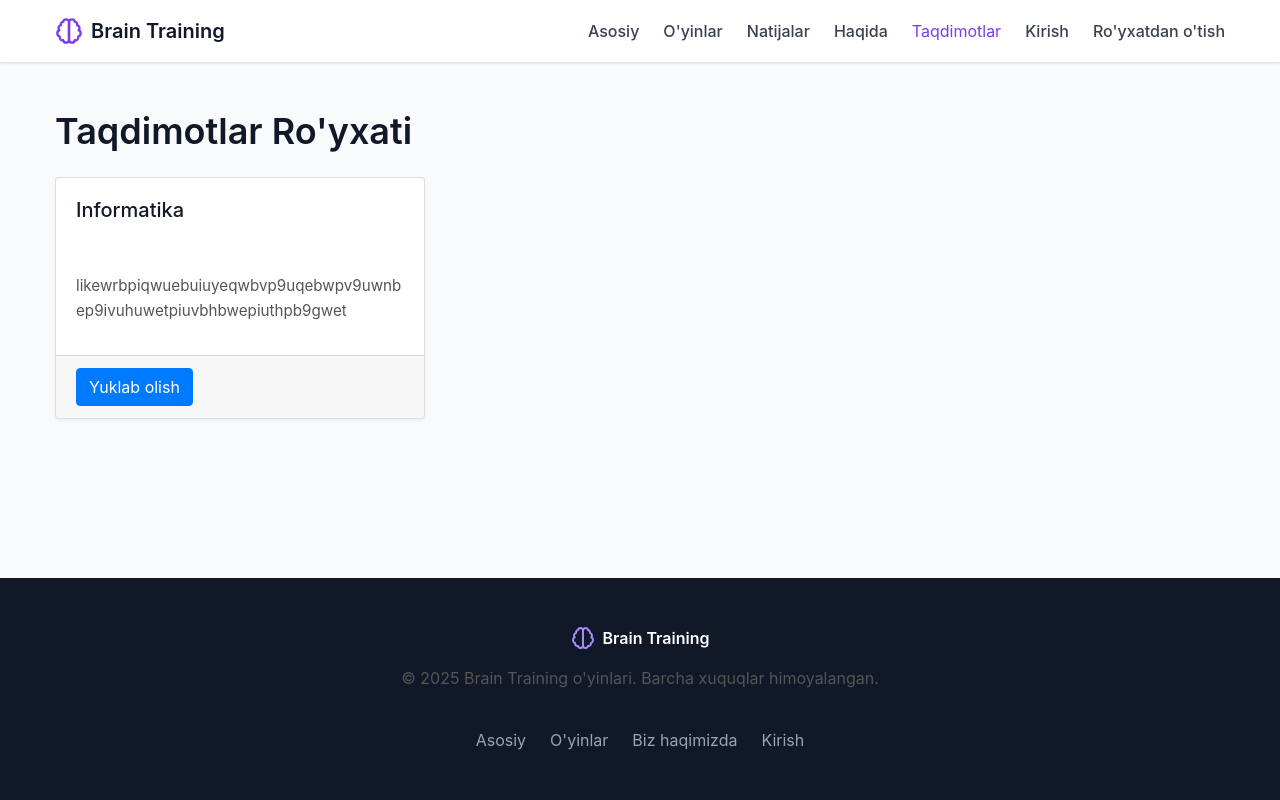
After one commit to qodirov004/Brain_Training, a Django app: page /presentation/ in a window 1280 px wide. The commit adds this page. Run offline with Django 4.2, Linux system fonts and the light colour scheme; data comes from the database, SQL or seed files in the repository; both versions use the stored data as it was after the commit.

Commit message:
presentatsiya qo'shildi

```diff
--- a/brainapp/models.py
+++ b/brainapp/models.py
@@ -116,3 +116,16 @@ class UserResult(models.Model):
     class Meta:
         verbose_name = "Foydalanuvchilar natijalari"
         verbose_name_plural = verbose_name
+
+class Presentation(models.Model) :
+    title = models.CharField(max_length=255, verbose_name="Sarlavha")
+    description = models.TextField(verbose_name="Tavsif")
+    file = models.FileField(upload_to="presentations/", verbose_name="Fayl")
+    created_at = models.DateField(auto_now_add=True, verbose_name="Yaratilgan vaqt")
+
+    class Meta :
+        verbose_name = "Prezentatsiya"
+        verbose_name_plural = "Prezentatsiyalar"
+
+    def __str__(self):
+        return self.title
--- a/brainapp/urls.py
+++ b/brainapp/urls.py
@@ -21,8 +21,11 @@ urlpatterns = [
     path('games/results/', views.game_results_list, name='game_results_list'),
 
     path('tests/', views.test_list, name='test_list'),
-     path('test/<int:test_id>/', views.test_detail, name='test_detail'),
+    path('test/<int:test_id>/', views.test_detail, name='test_detail'),
 
+    #Presentation
+    path('presentation/', views.presentation_list, name='presentation_list'),
+    path('presentation/<int:presentation_id>/', views.presentation_download, name='presentation_download'),
 
     # Game score saving
     path('games/save-memory-score/', views.save_memory_score, name='save_memory_score'),
--- a/brainapp/views.py
+++ b/brainapp/views.py
@@ -4,8 +4,10 @@ from django.views.decorators.http import require_POST
 from django.contrib.auth.decorators import login_required
 from django.contrib.auth.models import User
 from django.contrib.auth import login, authenticate, logout
-from .models import MemoryGameResult, ReactionTestResult, TestInformation, UserResult, Questions, UserAnswer, UserTestTemp
+from .models import MemoryGameResult, ReactionTestResult, TestInformation, UserResult, Questions, Presentation
 from django.shortcuts import render, get_object_or_404, redirect
+from django.http import FileResponse, Http404
+import os
 from django.utils import timezone
 
 # Home and general pages
@@ -392,3 +394,23 @@ def save_reaction_test(request):
         except Exception as e:
             messages.error(request, f'Error saving your result: {str(e)}')
             return redirect('reaction_test')
+
+def presentation_list(request) :
+    presentations = Presentation.objects.all()
+
+    context = {
+        "presentations" : presentations
+    }
+
+    return render(request, "presentation.html", context)
+
+def presentation_download(request, presentation_id):
+    if request.user.is_authenticated:
+        try :
+            presentations = get_object_or_404(Presentation, id=presentation_id)
+            filepath = presentations.file.path
+            return FileResponse(open(filepath, 'rb'), as_attachment=True, filename=os.path.basename(filepath))
+        except Presentation.DoesNotExist:
+            raise Http404("Fayl topilmadi")
+    else :
+        return redirect("login")
--- a/templates/base.html
+++ b/templates/base.html
@@ -29,6 +29,7 @@
                             <a href="{% url 'games_list' %}" class="nav-link">O'yinlar</a>
                             <a href="{% url 'game_results_list' %}" class="nav-link">Natijalar</a>
                             <a href="{% url 'about' %}" class="nav-link">Haqida</a>
+                            <a href="{% url 'presentation_list' %}">Taqdimotlar</a>
                             {% if user.is_authenticated %}
                                 <a href="{% url 'profile' %}" class="nav-link">Kabinet</a>
                                 <a href="{% url 'logout' %}" class="nav-link">Chiqish</a>
--- /dev/null
+++ b/templates/presentation.html
@@ -0,0 +1,187 @@
+{% extends 'base.html' %}
+
+{% block title %}Testlar Ro'yxati{% endblock %}
+
+{% block extra_css %}
+<style>
+    /* Container styling */
+.container {
+  width: 100%;
+  max-width: 1200px;
+  margin-left: auto;
+  margin-right: auto;
+  padding-left: 15px;
+  padding-right: 15px;
+}
+
+.py-5 {
+  padding-top: 3rem;
+  padding-bottom: 3rem;
+}
+
+.mb-4 {
+  margin-bottom: 1.5rem;
+}
+
+/* Grid layout */
+.row {
+  display: flex;
+  flex-wrap: wrap;
+  margin-right: -15px;
+  margin-left: -15px;
+}
+
+.col-12 {
+  flex: 0 0 100%;
+  max-width: 100%;
+  padding-right: 15px;
+  padding-left: 15px;
+}
+
+.col-md-6 {
+  padding-right: 15px;
+  padding-left: 15px;
+  width: 100%;
+}
+
+.col-lg-4 {
+  padding-right: 15px;
+  padding-left: 15px;
+  width: 100%;
+}
+
+/* Card styling */
+.card {
+  position: relative;
+  display: flex;
+  flex-direction: column;
+  min-width: 0;
+  word-wrap: break-word;
+  background-color: #fff;
+  background-clip: border-box;
+  border: 1px solid rgba(0, 0, 0, 0.125);
+  border-radius: 0.25rem;
+  box-shadow: 0 2px 4px rgba(0, 0, 0, 0.05);
+}
+
+.h-100 {
+  height: 100% !important;
+}
+
+.card-body {
+  flex: 1 1 auto;
+  padding: 1.25rem;
+}
+
+.card-title {
+  margin-bottom: 0.75rem;
+  font-size: 1.25rem;
+  font-weight: 500;
+}
+
+.card-description {
+  margin-bottom: 0.75rem;
+  font-size: 0.95rem;
+  font-weight: normal;
+  color: #555;
+}
+
+.card-footer {
+  padding: 0.75rem 1.25rem;
+  background-color: rgba(0, 0, 0, 0.03);
+  border-top: 1px solid rgba(0, 0, 0, 0.125);
+}
+
+/* Button styling */
+.btn {
+  display: inline-block;
+  font-weight: 400;
+  text-align: center;
+  white-space: nowrap;
+  vertical-align: middle;
+  user-select: none;
+  border: 1px solid transparent;
+  padding: 0.375rem 0.75rem;
+  font-size: 1rem;
+  line-height: 1.5;
+  border-radius: 0.25rem;
+  transition: color 0.15s ease-in-out, background-color 0.15s ease-in-out, border-color 0.15s ease-in-out, box-shadow 0.15s ease-in-out;
+  text-decoration: none;
+}
+
+.btn-primary {
+  color: #fff;
+  background-color: #007bff;
+  border-color: #007bff;
+}
+
+.btn-primary:hover {
+  color: #fff;
+  background-color: #0069d9;
+  border-color: #0062cc;
+}
+
+/* Alert styling */
+.alert {
+  position: relative;
+  padding: 0.75rem 1.25rem;
+  margin-bottom: 1rem;
+  border: 1px solid transparent;
+  border-radius: 0.25rem;
+}
+
+.alert-info {
+  color: #0c5460;
+  background-color: #d1ecf1;
+  border-color: #bee5eb;
+}
+
+/* Responsive breakpoints */
+@media (min-width: 768px) {
+  .col-md-6 {
+    flex: 0 0 50%;
+    max-width: 50%;
+  }
+}
+
+@media (min-width: 992px) {
+  .col-lg-4 {
+    flex: 0 0 33.333333%;
+    max-width: 33.333333%;
+  }
+}
+
+</style>
+{% endblock %}
+
+{% block content %}
+<div class="container py-5">
+    <h1 class="mb-4">Taqdimotlar Ro'yxati</h1>
+
+    <div class="row">
+        {% for presentation in presentations %}
+        <div class="col-md-6 col-lg-4 mb-4">
+            <div class="card h-100">
+                <div class="card-body">
+                    <h5 class="card-title">{{ presentation.title }}</h5>
+                </div>
+                <div class="card-body">
+                    <p class="card-description">{{ presentation.description }}</p>
+                </div>
+                <div class="card-footer">
+                    <a href="{% url 'presentation_download' presentation.id %}" class="btn btn-primary">
+                        Yuklab olish
+                    </a>
+                </div>
+            </div>
+        </div>
+        {% empty %}
+        <div class="col-12">
+            <div class="alert alert-info">
+                Hozircha taqdimotlar mavjud emas.
+            </div>
+        </div>
+        {% endfor %}
+    </div>
+</div>
+{% endblock %}
```
Also changed, not shown: brainapp/admin.py (+7 -1 lines), brainapp/migrations/0002_presentation.py (added), db.sqlite3, 1 other file.
